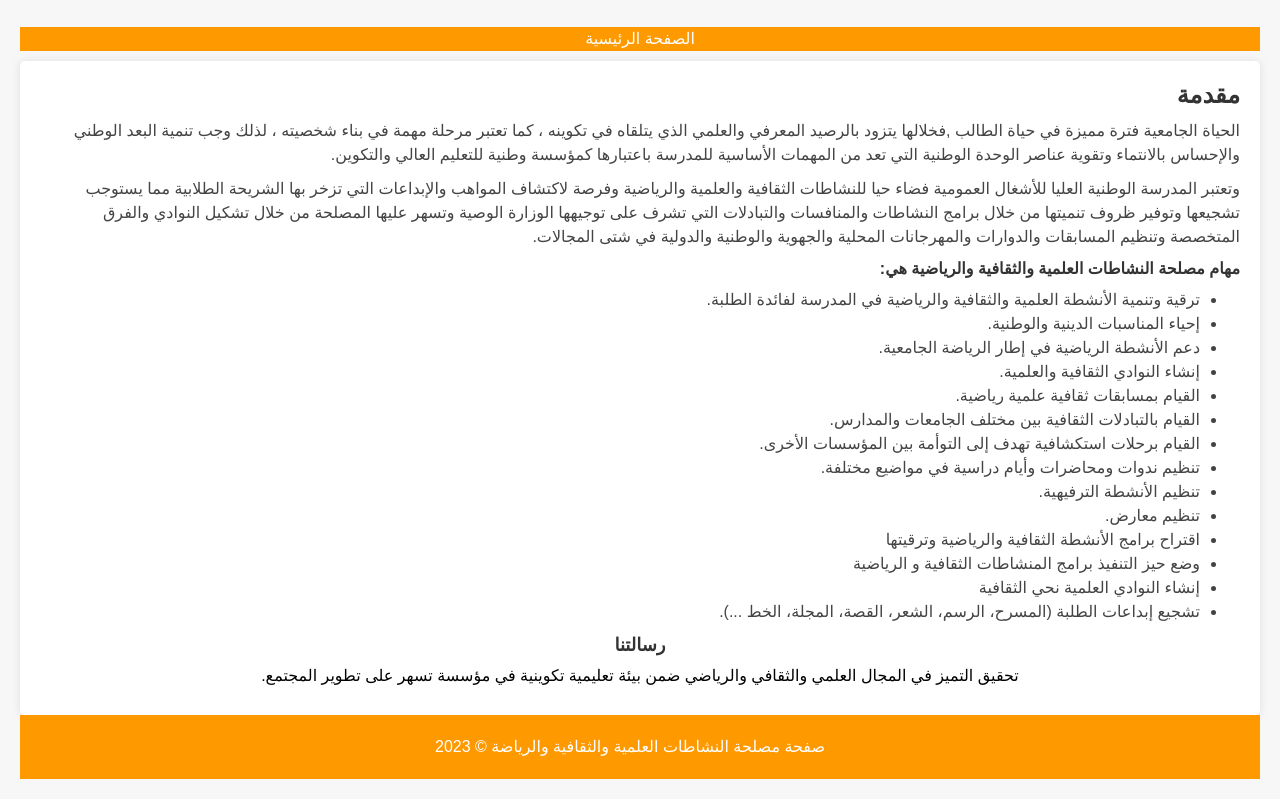
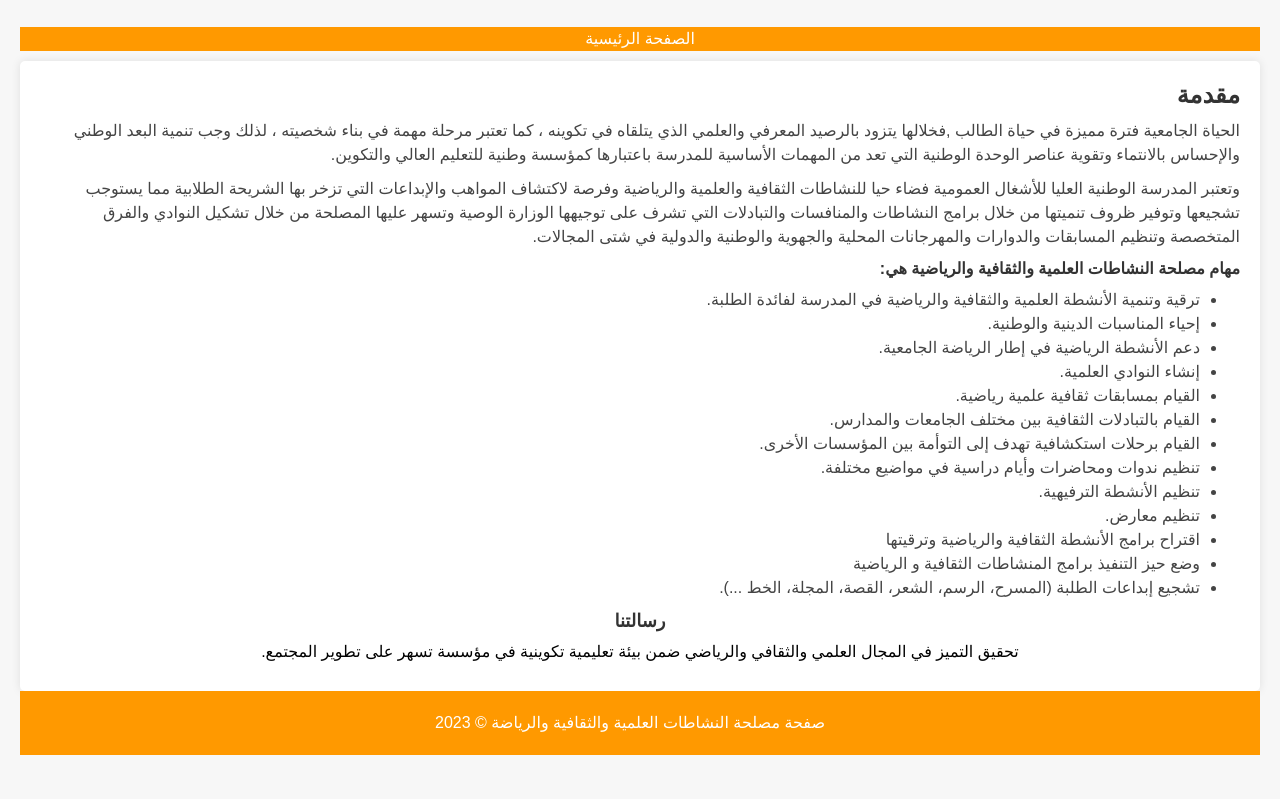
Before and after one commit to ihab65/-, a website built with Vite: page index.html in a window 1280 px wide. Shown: the part 522-1321 px from the top of the page. After the commit the page ends 1297 px from the top, so only its background shows below. Built offline with nearby package versions, Linux system fonts and the light colour scheme.

Commit message:
fixing text

```diff
--- a/index.html
+++ b/index.html
@@ -38,7 +38,7 @@
           <li>ترقية وتنمية الأنشطة العلمية والثقافية والرياضية في المدرسة لفائدة الطلبة.</li>
           <li>إحياء المناسبات الدينية والوطنية.</li>
           <li>دعم الأنشطة الرياضية في إطار الرياضة الجامعية.</li>
-          <li>إنشاء النوادي الثقافية والعلمية.</li>
+          <li>إنشاء النوادي العلمية.</li>
           <li>القيام بمسابقات ثقافية علمية رياضية.</li>
           <li>القيام بالتبادلات الثقافية بين مختلف الجامعات والمدارس.</li>
           <li>القيام برحلات استكشافية تهدف إلى التوأمة بين المؤسسات الأخرى.</li>
@@ -47,7 +47,6 @@
           <li>تنظيم معارض.</li>
           <li>اقتراح برامج الأنشطة الثقافية والرياضية وترقيتها </li>
           <li>وضع حيز التنفيذ برامج المنشاطات الثقافية و الرياضية</li>
-          <li>إنشاء النوادي العلمية نحي الثقافية</li>
           <li>تشجيع إبداعات الطلبة (المسرح، الرسم، الشعر، القصة، المجلة، الخط ...).</li>
       </ul>
       <h2>
```
